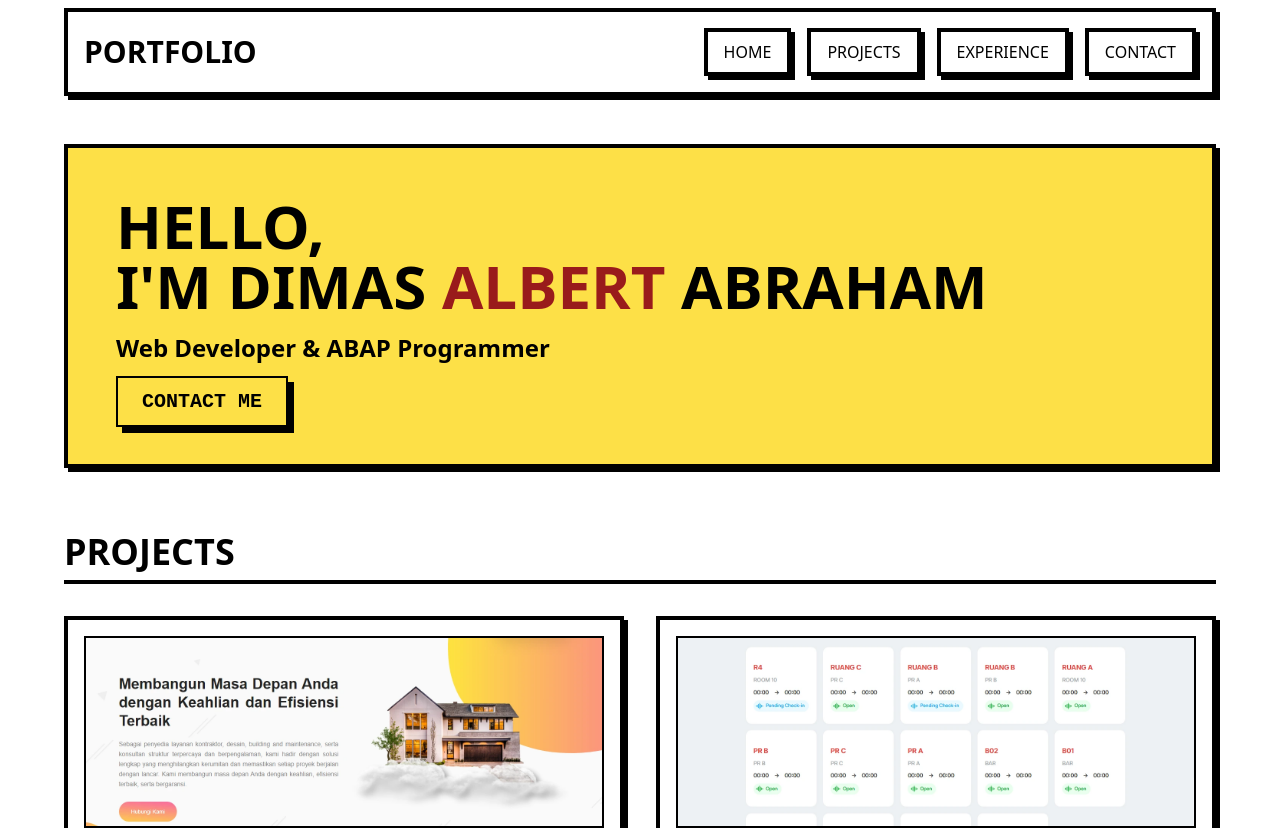
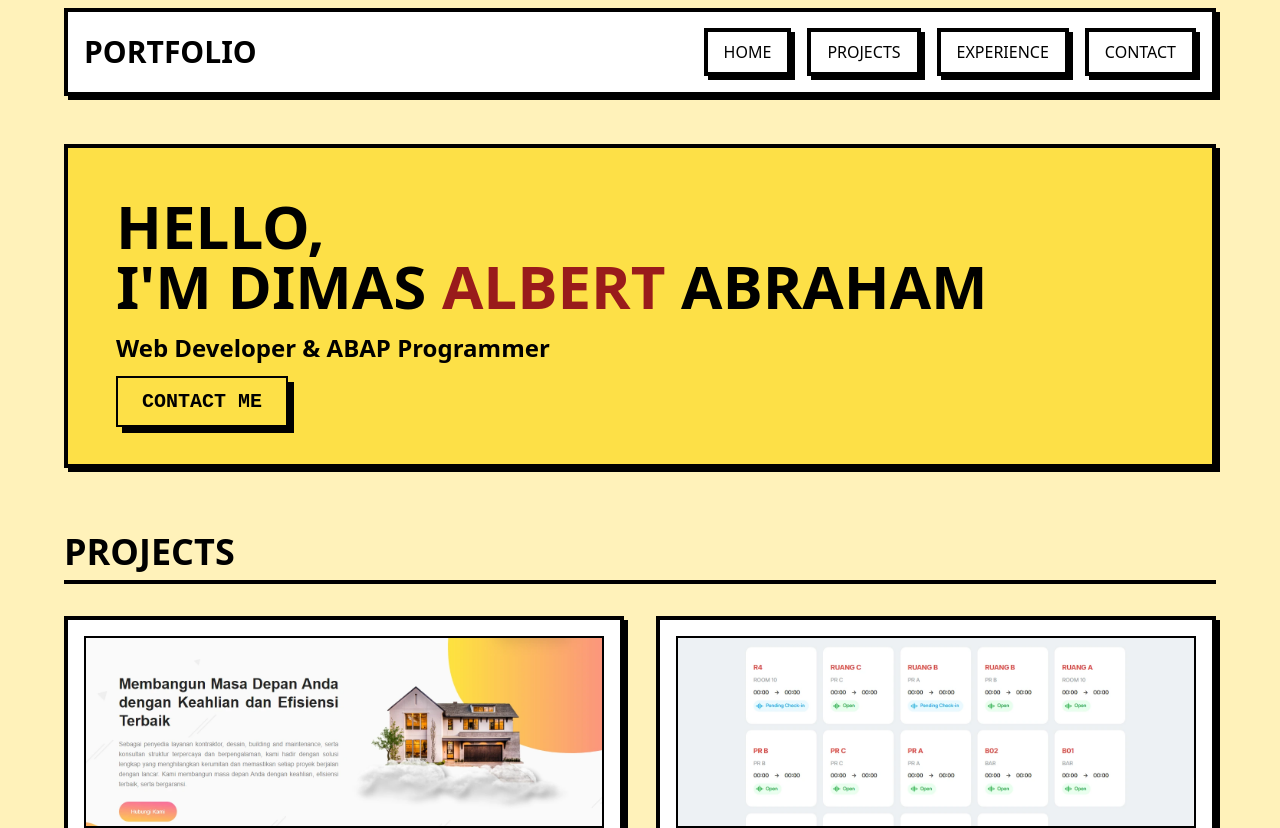
Before and after one commit to albertdimasa/albert-portfolio-2025, a Nuxt app: page / in a window 1280 px wide. Shown: the top 828 px of the page. Built offline with nearby package versions, Linux system fonts and the light colour scheme.

Commit message:
change background

```diff
--- a/app.vue
+++ b/app.vue
@@ -3,3 +3,10 @@
     <NuxtPage />
   </NuxtLayout>
 </template>
+<style>
+body {
+  background-color: #fff2ba;
+  margin: 0;
+  padding: 0;
+}
+</style>
--- a/components/TheHeader.vue
+++ b/components/TheHeader.vue
@@ -19,7 +19,7 @@
     <nav class="md:hidden">
       <div class="flex justify-between items-center p-4">
         <h1 class="text-2xl font-black">PORTFOLIO</h1>
-        <button @click="isMenuOpen = !isMenuOpen" class="brutalist-box p-2">
+        <button id="hamburger-button" @click="isMenuOpen = !isMenuOpen" class="brutalist-box p-2">
           <span class="block w-6 h-0.5 bg-black mb-1"></span>
           <span class="block w-6 h-0.5 bg-black mb-1"></span>
           <span class="block w-6 h-0.5 bg-black"></span>
--- a/layouts/default.vue
+++ b/layouts/default.vue
@@ -1,5 +1,5 @@
 <template>
-  <div class="min-h-screen bg-white">
+  <div class="min-h-screen">
     <main class="container mx-auto px-4">
       <slot />
     </main>
--- a/nuxt.config.ts
+++ b/nuxt.config.ts
@@ -1,14 +1,15 @@
-// // https://nuxt.com/docs/api/configuration/nuxt-config
-// export default defineNuxtConfig({
-//   compatibilityDate: '2024-11-01',
-//   devtools: { enabled: true }
-// })
-
 // nuxt.config.ts
 export default defineNuxtConfig({
   ssr: true,
   css: ['~/plugins/tailwind.css'],
   modules: ['@nuxtjs/tailwindcss', 'nuxt-aos'],
+  app: {
+    head: {
+      htmlAttrs: {
+        lang: 'en',
+      },
+    },
+  },
   aos: {
     // Global settings:
     disable: false, // accepts following values: 'phone', 'tablet', 'mobile', boolean, expression or function
```
